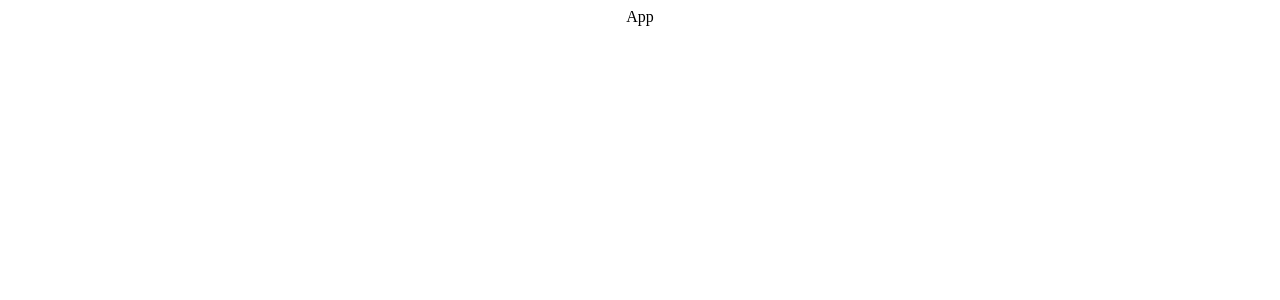
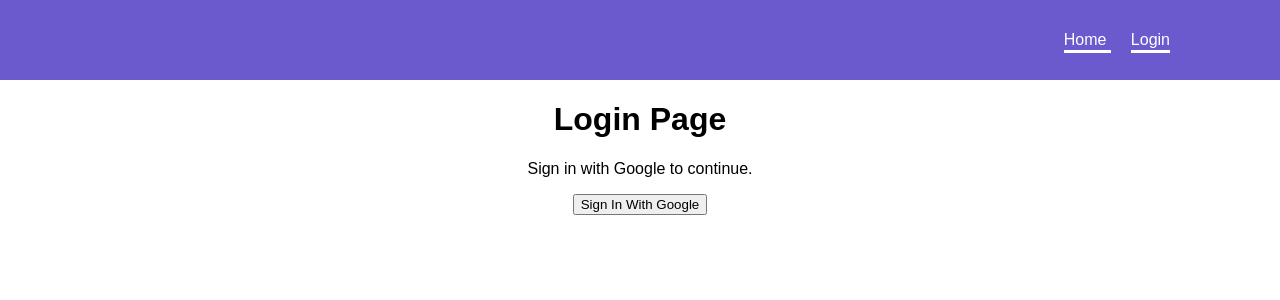
Before and after one commit to Arminas19/Learning_React, a React (Create React App) app in the folder typescript-react/: page /login in a window 1280 px wide. Shown: the top 300 px of the page. Built offline with nearby package versions, Linux system fonts and the light colour scheme; no server answers.

Commit message:
created some css and completed firebase authintication, started on login and main page.

```diff
--- a/typescript-react/package.json
+++ b/typescript-react/package.json
@@ -11,8 +11,10 @@
     "@types/node": "^16.18.11",
     "@types/react": "^18.0.26",
     "@types/react-dom": "^18.0.10",
+    "firebase": "^9.15.0",
     "react": "^18.2.0",
     "react-dom": "^18.2.0",
+    "react-firebase-hooks": "^5.1.1",
     "react-redux": "^8.0.5",
     "react-router-dom": "^6.6.1",
     "react-scripts": "5.0.1",
--- a/typescript-react/src/App.css
+++ b/typescript-react/src/App.css
@@ -2,37 +2,63 @@
   text-align: center;
 }
 
-.App-logo {
-  height: 40vmin;
-  pointer-events: none;
+body {
+  margin: 0;
+  padding: 0;
+  font-family: Arial, Helvetica, sans-serif;
 }
 
-@media (prefers-reduced-motion: no-preference) {
-  .App-logo {
-    animation: App-logo-spin infinite 20s linear;
-  }
+.nav {
+  width: 100%;
+  height: 80px;
+  background-color: slateblue;
+  display: flex;
+  align-items: center;
+  justify-content: flex-end;
 }
 
-.App-header {
-  background-color: #282c34;
-  min-height: 100vh;
+.nav .links {
+  text-align: center;
+  margin-right: 50px;
+}
+
+.links a {
+  color: white;
+  text-decoration: none;
+  border-bottom: 3px solid white;
+  padding-bottom: 2px;
+  margin: 10px;
+}
+
+.nav .user {
   display: flex;
-  flex-direction: column;
+  justify-content: center;
   align-items: center;
-  justify-content: center;
-  font-size: calc(10px + 2vmin);
+  margin-right: 50px;
+}
+
+.user p {
+  font-size: 15px;
+  margin-right: 10px;
   color: white;
 }
 
-.App-link {
-  color: #61dafb;
+.user img {
+  font-size: 15px;
+  border-radius: 50%;
 }
 
-@keyframes App-logo-spin {
-  from {
-    transform: rotate(0deg);
-  }
-  to {
-    transform: rotate(360deg);
-  }
+.nav-button {
+  margin-left: 20px;
+  background-color: rgb(25, 173, 114);
+  font-size: 15px;
+  width: 80px;
+  height: 35px;
+  border-radius: 5%;
+  border: none;
+  color: white;
 }
+
+.nav-button:hover {
+  background-color: rgb(68, 214, 156);;
+}
--- a/typescript-react/src/App.tsx
+++ b/typescript-react/src/App.tsx
@@ -1,10 +1,20 @@
 import React from 'react';
+import {BrowserRouter, Route, Routes} from 'react-router-dom';
 import './App.css';
+import { Main } from './pages/main';
+import { Login } from './pages/login';
+import { Nav } from './components/nav';
 
 export default function App() {
   return (
     <div className='App'>
-        App
+        <BrowserRouter>
+          <Nav/>
+          <Routes>
+            <Route path='/' element={<Main/>} />
+            <Route path='/login' element={<Login/>} />
+          </Routes>
+        </BrowserRouter>
     </div>
   )
 }
--- /dev/null
+++ b/typescript-react/src/components/nav.tsx
@@ -0,0 +1,31 @@
+import { Link } from "react-router-dom";
+import { auth } from '../config/firebase';
+import { useAuthState } from 'react-firebase-hooks/auth';
+import { signOut } from 'firebase/auth'
+
+export const Nav = () => {
+    const [user] = useAuthState(auth);
+    const LogOut = async () => {
+        await signOut(auth);
+    };
+
+    return (
+        <div>
+            <nav className="nav">
+                <div className="links">
+                    <Link to='/'> Home </Link>
+                    <Link to='/login'> Login </Link>
+                </div>
+                <div className="user">
+                    {user && (
+                        <>
+                            <p> {user?.displayName || "Unknown User"} </p>
+                            <img src={user?.photoURL || ""} width='30' height='30' />
+                            <button onClick={LogOut} className='nav-button'> Log out </button>
+                        </>
+                    )}
+                </div>
+            </nav>
+        </div>
+    );
+};
--- /dev/null
+++ b/typescript-react/src/config/firebase.ts
@@ -0,0 +1,18 @@
+import { initializeApp } from "firebase/app";
+import {getAuth, GoogleAuthProvider} from 'firebase/auth';
+
+const firebaseConfig = {
+  apiKey: "AIzaSyByAPZaeYAHcDi403H01g-oYUUbIWqf7_A",
+  authDomain: "react-course-84077.firebaseapp.com",
+  projectId: "react-course-84077",
+  storageBucket: "react-course-84077.appspot.com",
+  messagingSenderId: "692331513972",
+  appId: "1:692331513972:web:21e60d6664de7cff096921",
+  measurementId: "G-TVGPH81E5G"
+};
+
+
+const app = initializeApp(firebaseConfig);
+
+export const auth = getAuth(app);
+export const provider = new GoogleAuthProvider();
--- /dev/null
+++ b/typescript-react/src/pages/login.tsx
@@ -0,0 +1,20 @@
+import {auth, provider} from '../config/firebase';
+import {signInWithPopup} from 'firebase/auth';
+import { useNavigate } from 'react-router-dom';
+
+export const Login = () => {
+    const navigate = useNavigate();
+
+    const signInWithGoogle = async () => {
+        const result = await signInWithPopup(auth, provider);
+        navigate('/');
+    };
+
+    return (
+        <div className="App">
+            <h1> Login Page</h1>
+            <p>Sign in with Google to continue. </p>
+            <button onClick={signInWithGoogle}> Sign In With Google </button>
+        </div>
+    );
+};
--- /dev/null
+++ b/typescript-react/src/pages/main.tsx
@@ -0,0 +1,7 @@
+export const Main = () => {
+    return (
+        <div className="App">
+            <h1> Main Page</h1>
+        </div>
+    );
+};
```
Also changed, not shown: 1 other file (tests, documents, lock files or other folders).
